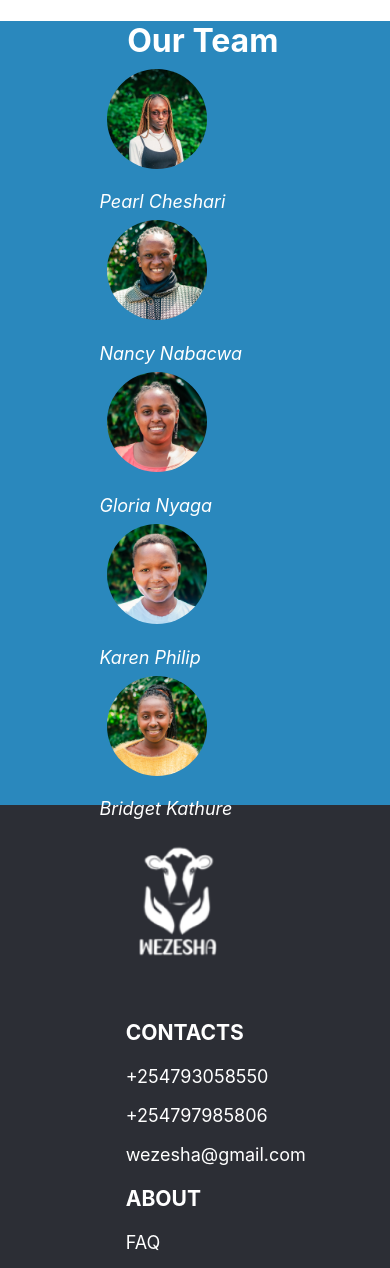
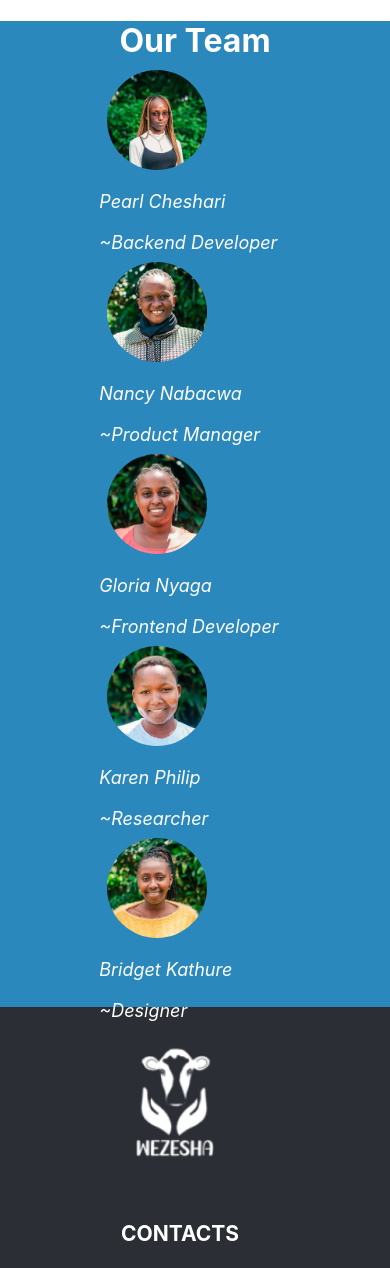
Before and after one commit to akirachix/Tech-Marvels-Informational, a React (Create React App) app in the folder wezesha/: page / in a window 390 px wide. Shown: the top 1268 px of the page. Built offline with nearby package versions, Linux system fonts and the light colour scheme.

Commit message:
made changes

```diff
--- a/wezesha/src/footer/index.css
+++ b/wezesha/src/footer/index.css
@@ -19,12 +19,12 @@
     height:170px;
     width: 170px;
     margin-top: 2%;
-    margin-left: 3%;
+    margin-left: 5%;
   }
   @media screen and (min-width: 280px) and (max-width: 412px) {
     #footer {
       margin-top: -6%;
-      width: 104%;
+      width: 100%;
       display: block;
       /* flex-direction: column; */
     }
@@ -104,15 +104,15 @@
       gap: 6%;
     }
     #footer-text {
-      margin-left:1%;
+      margin-left:2%;
       font-size: larger;
       display: flex;
-      gap: 20%;
+      gap: 45%;
     }
     #logofooter{
      width: 200px;
      height: 200px;
-     margin-top: 5%;
+     margin-top: 2%;
       }
   }
   @media screen and (min-width: 1301px) and (max-width: 1400px){
@@ -124,6 +124,6 @@
       margin-left:1%;
       font-size: larger;
       display: flex;
-      gap: 20%;
+      gap: 42%;
     }
   }
--- a/wezesha/src/team/index.css
+++ b/wezesha/src/team/index.css
@@ -11,6 +11,7 @@
      display: flex;
      gap:5%;
      height: 300px;
+     margin-left: -1.5%;
   }
   #team-title{
     text-align:center;
@@ -33,13 +34,13 @@
      flex-wrap: wrap;
      margin-left: 4%;
      background-color: #2A88BD;
-     height: 130%;
+     height: 140%;
    }
    #pic{
      height: 100px;
   }
   #team{
-  width:104%;
+  width:100%;
   }
   #figcap-text{
    font-size: large;
@@ -150,7 +151,7 @@
     flex-wrap: wrap;
     gap: 1px;
      height: 140%;
-     margin-left: 2%;
+     margin-left: -2%;
   }
   #figcap-text{
     font-size: larger;
--- a/wezesha/src/team/index.js
+++ b/wezesha/src/team/index.js
@@ -19,6 +19,7 @@ const Team = () => {
      <figure id="team-figcap">
         <img id="pic" src={pearl} alt="Pearl Cheshari"/>
         <figcaption id="figcap-text">Pearl Cheshari</figcaption>
+        <figcaption id="figcap-text">~Backend Developer</figcaption>
      </figure>
      </div>
 
@@ -26,6 +27,8 @@ const Team = () => {
      <figure id="team-figcap">
         <img id="pic" src={nabacwa} alt="Nancy Nabacwa"/>
         <figcaption id="figcap-text">Nancy Nabacwa</figcaption>
+      <figcaption id="figcap-text">~Product Manager</figcaption>
+
      </figure>
      </div>
 
@@ -33,6 +36,8 @@ const Team = () => {
      <figure id="team-figcap">
         <img id="pic" src={gloria} alt="Gloria Nyaga"/>
         <figcaption id="figcap-text">Gloria Nyaga</figcaption>
+        <figcaption id="figcap-text">~Frontend Developer</figcaption>
+
      </figure>
      </div>
 
@@ -40,6 +45,7 @@ const Team = () => {
      <figure id="team-figcap">
         <img id="pic" src={karen} alt="Karen Philip"/>
         <figcaption id="figcap-text">Karen Philip</figcaption>
+   <figcaption id="figcap-text">~Researcher</figcaption>
      </figure>
      </div>
 
@@ -47,6 +53,7 @@ const Team = () => {
      <figure id="team-figcap">
         <img id="pic" src={kathure} alt="Bridget Kathure"/>
         <figcaption id="figcap-text">Bridget Kathure</figcaption>
+        <figcaption id="figcap-text">~Designer</figcaption>
      </figure>
      </div>
 
```
